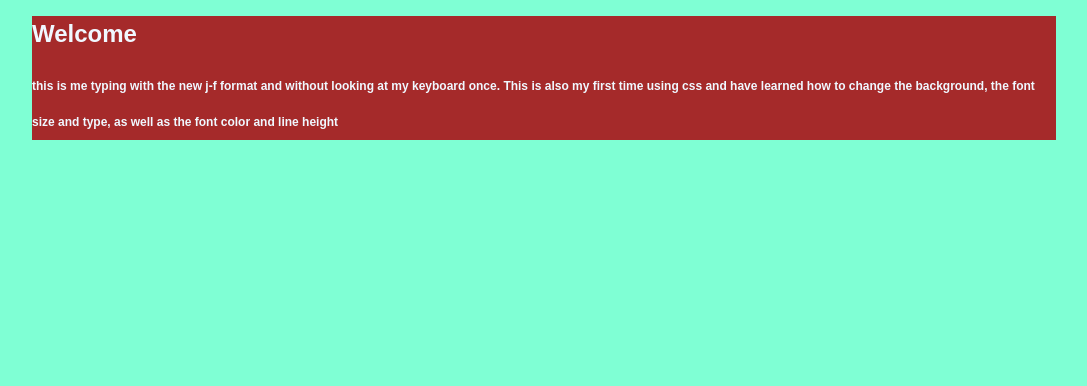
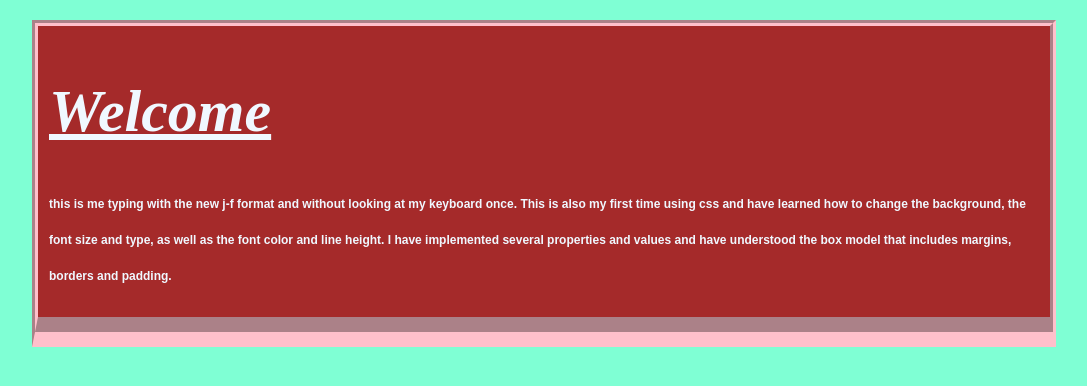
Before and after one commit to Moe-Zart/first-time-learning-css, a plain HTML site: page index.html in a window 1280 px wide. Shown: the whole page, without its empty margins (96-1183 px from the left). Drawn offline with Linux system fonts and the light colour scheme.

Commit message:
further development

```diff
--- a/index.html
+++ b/index.html
@@ -15,7 +15,9 @@
           this is me typing with the new j-f format and without looking at my
           keyboard once. This is also my first time using css and have learned
           how to change the background, the font size and type, as well as the
-          font color and line height
+          font color and line height. I have implemented several properties and
+          values and have understood the box model that includes margins,
+          borders and padding.
         </p>
       </div>
     </div>
--- a/style.css
+++ b/style.css
@@ -9,9 +9,16 @@ body {
 .box1 {
   background-color: brown;
   color: aliceblue;
+  border: 6px pink groove;
+  border-bottom-width: 30px;
+  padding: 11px;
+  margin-top: 20px;
 }
-.container{
-    width: 80%;
-    margin:auto
-
+.container {
+  width: 80%;
+  margin: auto;
 }
+.box1 h1 {
+  font: bold italic 60px Gadget;
+  text-decoration: underline;
+}
```
